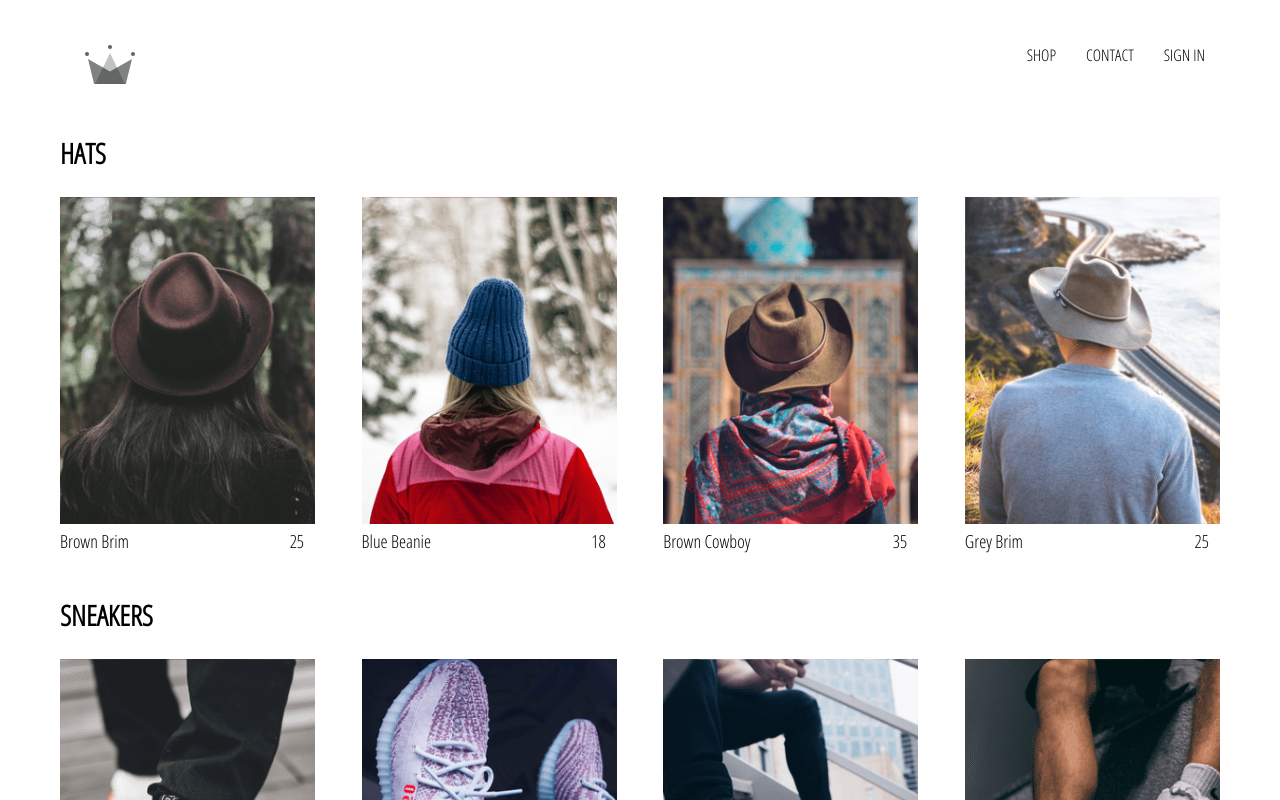
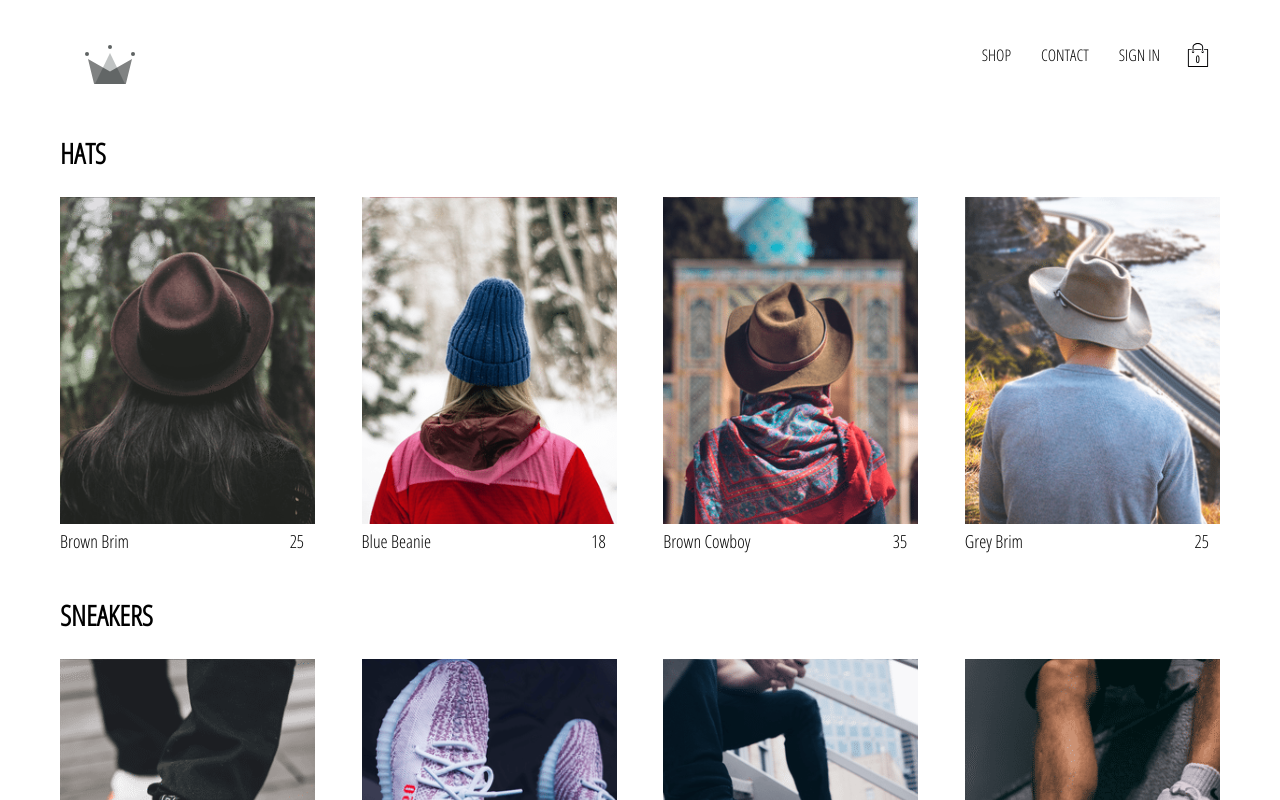
Before and after one commit to aharburg/crwn-clothing, a React (Create React App) app: page /shop in a window 1280 px wide. Shown: the top 800 px of the page. Built offline with nearby package versions, Linux system fonts and the light colour scheme; no server answers.

Commit message:
Added the toggle car image.

```diff
--- /dev/null
+++ b/src/components/cart-dropdown/cart-dropdown.component.js
@@ -0,0 +1,14 @@
+import React from 'react';
+
+import CustomButton from '../custom-button/custom-button.component'
+
+import './cart-dropdown.styles.scss'
+
+const CartDropdown = () =>(
+    <div className='cart-dropdown'>
+        <div className='cart-items'/>
+        <CustomButton >GO TO CHECKOUT</CustomButton>
+    </div>
+)
+
+export default CartDropdown;
--- /dev/null
+++ b/src/components/cart-dropdown/cart-dropdown.styles.scss
@@ -0,0 +1,24 @@
+.cart-dropdown {
+  position: absolute;
+  width: 240px;
+  height: 340px;
+  display: flex;
+  flex-direction: column;
+  padding: 20px;
+  border: 1px solid black;
+  background-color: white;
+  top: 90px;
+  right: 40px;
+  z-index: 5;
+
+  .cart-items {
+    height: 240px;
+    display: flex;
+    flex-direction: column;
+    overflow: scroll;
+  }
+
+  button {
+    margin-top: auto;
+  }
+}
--- /dev/null
+++ b/src/components/cart-icon/cart-icon.component.js
@@ -0,0 +1,21 @@
+import React from "react";
+import { connect } from "react-redux";
+
+import toggleCartHidden from "../../redux/cart/cart.actions";
+
+import { ReactComponent as ShoppingIcon } from "../../assets/shopping-bag.svg";
+
+import "./cart-icon.styles.scss";
+
+const CartIcon = ({toggleCartHidden}) => (
+  <div className="cart-icon" onClick={toggleCartHidden}>
+    <ShoppingIcon className="shopping-icon" />
+    <span className="item-count">0</span>
+  </div>
+);
+
+const mapDispatchToProps = dispatch => ({
+  toggleCartHidden: () => dispatch(toggleCartHidden())
+});
+
+export default connect(null, mapDispatchToProps)(CartIcon);
--- /dev/null
+++ b/src/components/cart-icon/cart-icon.styles.scss
@@ -0,0 +1,21 @@
+.cart-icon {
+  width: 45px;
+  height: 45px;
+  position: relative;
+  display: flex;
+  align-items: center;
+  justify-content: center;
+  cursor: pointer;
+
+  .shopping-icon {
+    width: 24px;
+    height: 24px;
+  }
+
+  .item-count {
+    position: absolute;
+    font-size: 10px;
+    font-weight: bold;
+    bottom: 12px;
+  }
+}
--- a/src/components/header/header.component.js
+++ b/src/components/header/header.component.js
@@ -1,40 +1,47 @@
-import React from 'react';
-import { Link } from 'react-router-dom';
-import { connect } from 'react-redux';
+import React from "react";
+import { Link } from "react-router-dom";
+import { connect } from "react-redux";
 
-import { auth } from '../../firebase/firebase.utils';
+import { auth } from "../../firebase/firebase.utils";
+import CartIcon from "../cart-icon/cart-icon.component";
+import CartDropdown from '../cart-dropdown/cart-dropdown.component'
 
-import { ReactComponent as Logo } from '../../assets/crown.svg';
+import { ReactComponent as Logo } from "../../assets/crown.svg";
 
-import './header.styles.scss';
+import "./header.styles.scss";
 
-const Header = ({ currentUser }) => (
-  <div className='header'>
-    <Link className='logo-container' to='/'>
-      <Logo className='logo' />
+const Header = ({ currentUser, hidden }) => (
+  <div className="header">
+    <Link className="logo-container" to="/">
+      <Logo className="logo" />
     </Link>
-    <div className='options'>
-      <Link className='option' to='/shop'>
+    <div className="options">
+      <Link className="option" to="/shop">
         SHOP
       </Link>
-      <Link className='option' to='/shop'>
+      <Link className="option" to="/shop">
         CONTACT
       </Link>
       {currentUser ? (
-        <div className='option' onClick={() => auth.signOut()}>
+        <div className="option" onClick={() => auth.signOut()}>
           SIGN OUT
         </div>
       ) : (
-        <Link className='option' to='/signin'>
+        <Link className="option" to="/signin">
           SIGN IN
         </Link>
       )}
+      <CartIcon />
     </div>
+    {
+      hidden ? null :
+      <CartDropdown />}
   </div>
 );
 
-const mapStateToProps = state => ({
-  currentUser: state.user.currentUser
+const mapStateToProps = ({user: {currentUser}, cart: {hidden}}) => ({
+  currentUser,
+  hidden
 });
 
 export default connect(mapStateToProps)(Header);
--- /dev/null
+++ b/src/redux/cart/cart.actions.js
@@ -0,0 +1,7 @@
+import CartActionTypes from "./cart.types";
+
+export const toggleCartHidden = () => ({
+  type: CartActionTypes.TOGGLE_CART_HIDDEN
+});
+
+export default toggleCartHidden;
--- /dev/null
+++ b/src/redux/cart/cart.reducer.js
@@ -0,0 +1,20 @@
+import CartActionTypes from "./cart.types.js";
+
+const INITIAL_STATE = {
+  hidden: true
+};
+
+const cartReducer = (state = INITIAL_STATE, action) => {
+  switch (action.type) {
+    case CartActionTypes.TOGGLE_CART_HIDDEN:
+      return {
+        ...state,
+        hidden: !state.hidden
+      };
+
+    default:
+      return state;
+  }
+};
+
+export default cartReducer;
--- /dev/null
+++ b/src/redux/cart/cart.types.js
@@ -0,0 +1,5 @@
+const CartActionTypes = {
+    TOGGLE_CART_HIDDEN: 'TOGGLE_CART_HIDDEN'
+}
+
+export default CartActionTypes;
--- a/src/redux/root-reducer.js
+++ b/src/redux/root-reducer.js
@@ -1,7 +1,9 @@
 import { combineReducers } from "redux";
 
 import userReduecer from "./user/user.reducer";
+import cartReducer from './cart/cart.reducer'
 
 export default combineReducers({
-  user: userReduecer
+  user: userReduecer,
+  cart: cartReducer
 });
```
Also changed, not shown: src/assets/shopping-bag.svg (added).
